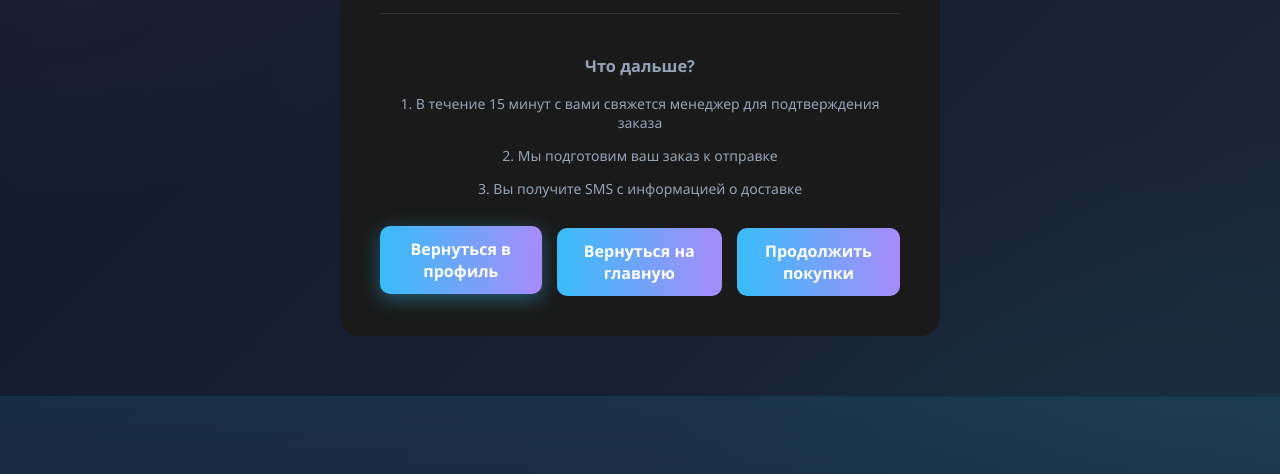
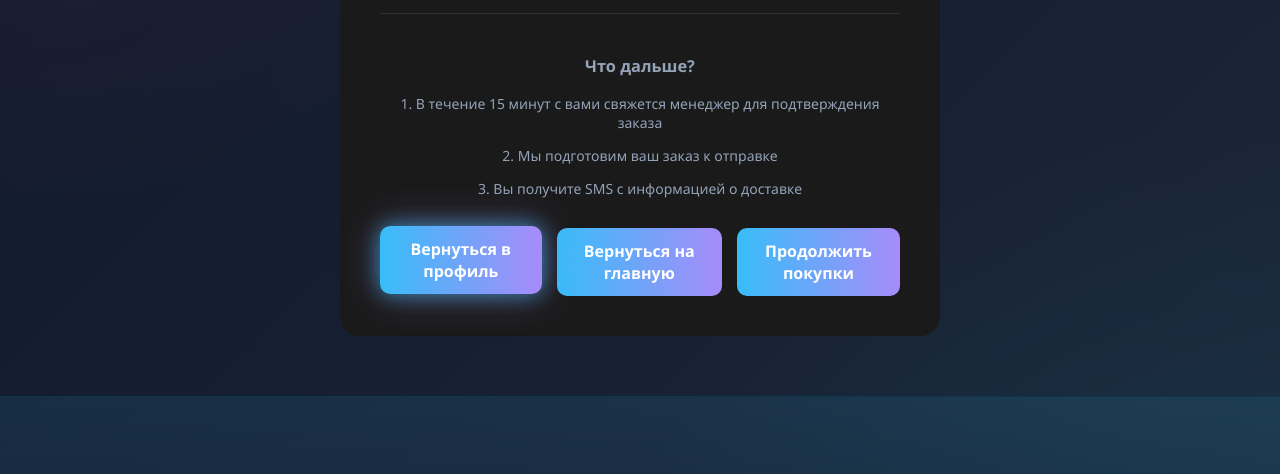
Before and after one commit to Cherkasov-Alexey/kitchen-shop, a website: page frontend/public/order-success.html in a window 1280 px wide. In both pictures the pointer is over the link "Вернуться в профиль". Shown: the part 562-1036 px from the top of the page. Drawn offline with Linux system fonts and the light colour scheme.

Commit message:
Add hover animation to all buttons

```diff
--- a/frontend/public/order-success.html
+++ b/frontend/public/order-success.html
@@ -57,6 +57,12 @@
             border-radius: 10px;
             text-decoration: none;
             font-weight: bold;
+            transition: transform 0.2s, box-shadow 0.2s;
+        }
+
+        .btn:hover {
+            transform: translateY(-2px);
+            box-shadow: 0 0 20px rgba(56, 189, 248, 0.6), 0 0 40px rgba(167, 139, 250, 0.4);
         }
 
         .btn-primary {
```
